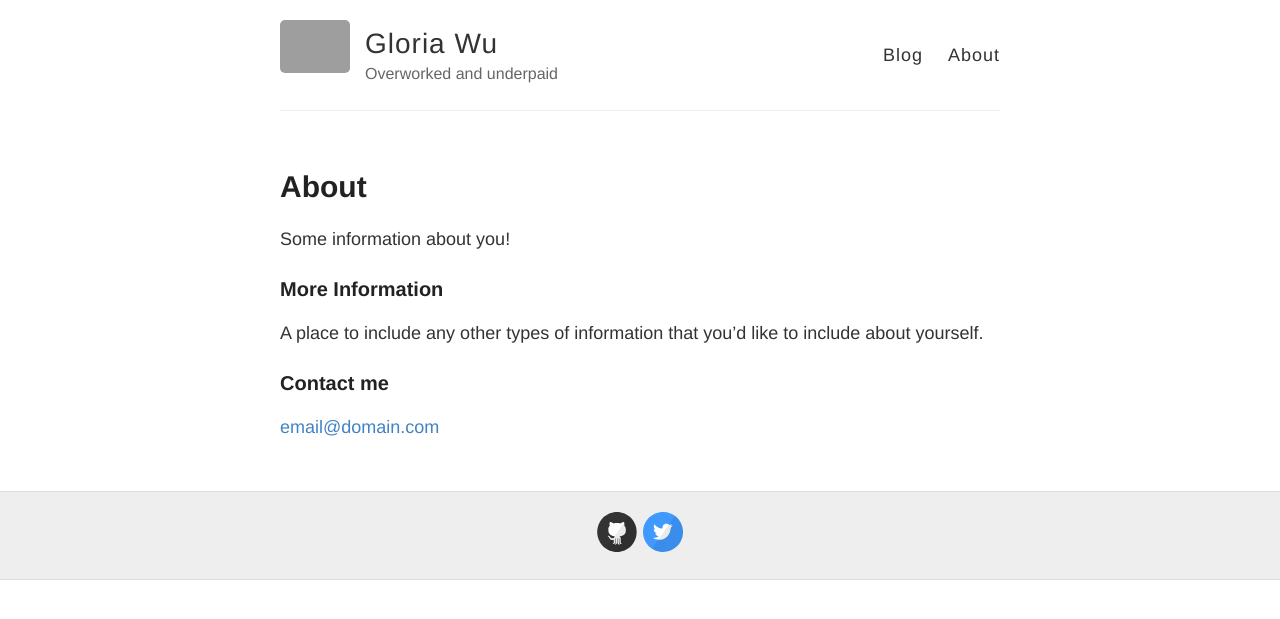
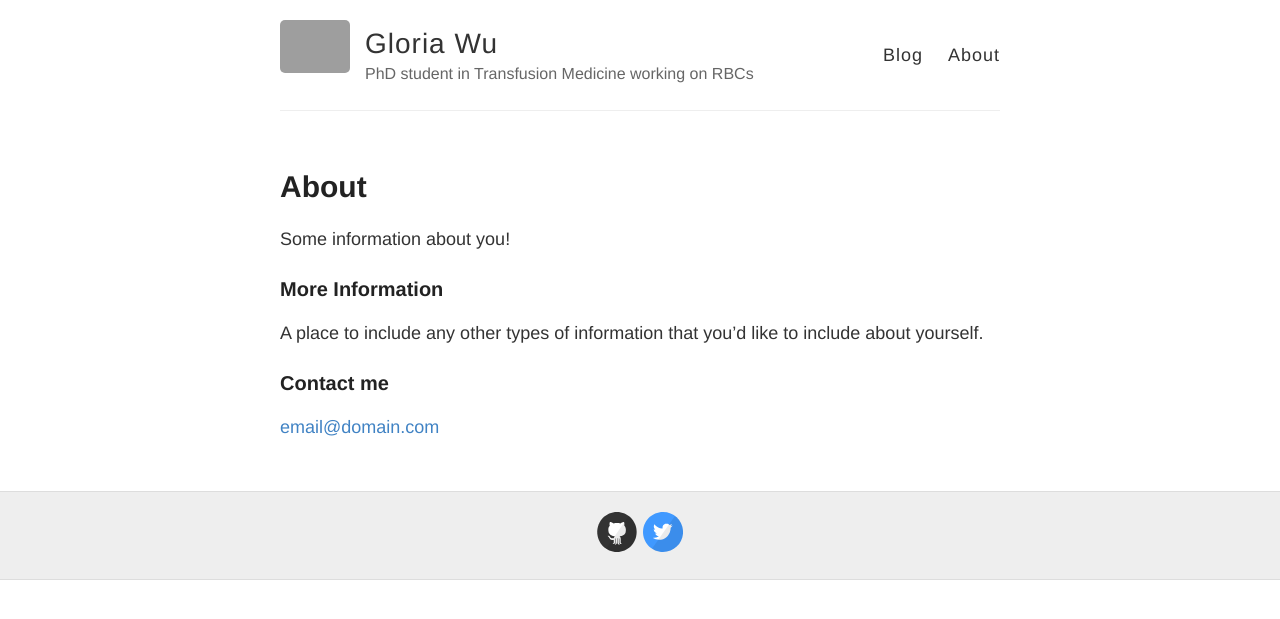
Before and after one commit to gloriawu997/gloriawu997.github.io, a Jekyll site: the page built from about.md, in a window 1280 px wide. Shown: the top 619 px of the page. Built offline with Jekyll 4.4.1, drawn with Linux system fonts in a browser that asks for light colours; grey boxes are pictures that could not be loaded.

Commit message:
Revert "update of jk of my work"
This reverts commit 9387bc1636b2c3964d09bd21f6b3ae2afcbb83f2.

```diff
--- a/_config.yml
+++ b/_config.yml
@@ -6,8 +6,7 @@
 name: Gloria Wu
 
 # Short bio or description (displayed in the header)
-description: Overworked and underpaid
-
+description: PhD student in Transfusion Medicine working on RBCs
 
 # URL of your avatar or profile pic (you could use your GitHub profile pic)
 avatar: https://raw.githubusercontent.com/barryclark/jekyll-now/master/images/jekyll-logo.png
```
